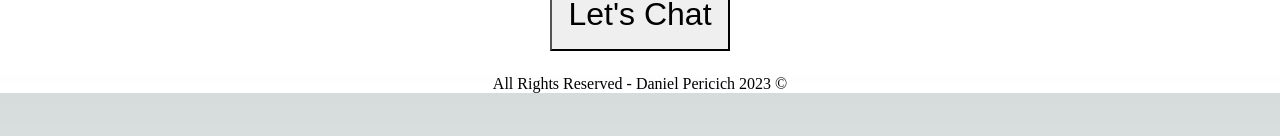
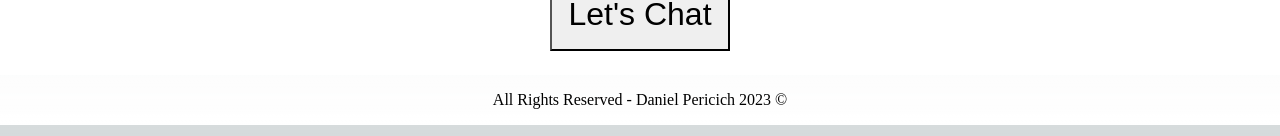
Before and after one commit to dpericich/Personal-Website, a Next.js app: page / in a window 1280 px wide. Shown: the part 661-797 px from the top of the page. Built offline with nearby package versions, Linux system fonts and the light colour scheme.

Commit message:
added padding to the footer

```diff
--- a/src/app/components/footer.tsx
+++ b/src/app/components/footer.tsx
@@ -4,7 +4,7 @@ import { Text } from '@chakra-ui/react';
 
 const Footer = (): ReactElement => {
     return(
-        <Text align="center">All Rights Reserved - Daniel Pericich 2023 &copy;</Text>
+        <Text align="center" padding="1rem">All Rights Reserved - Daniel Pericich 2023 &copy;</Text>
     )
 };
 
```
